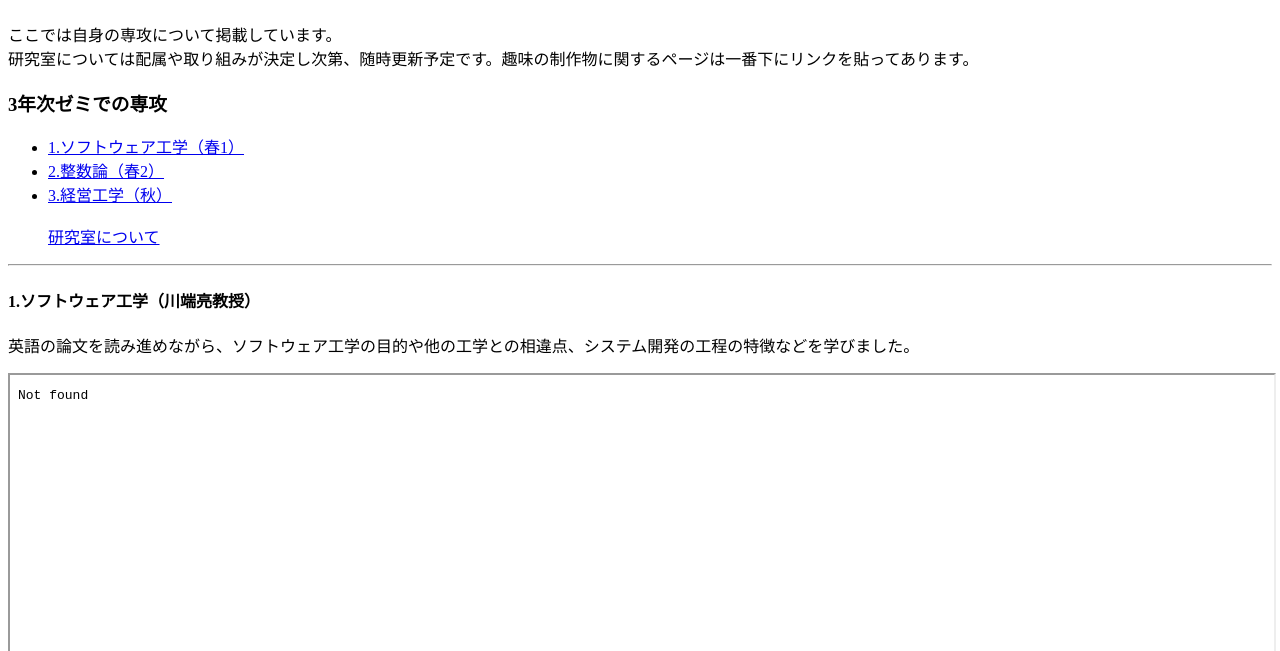
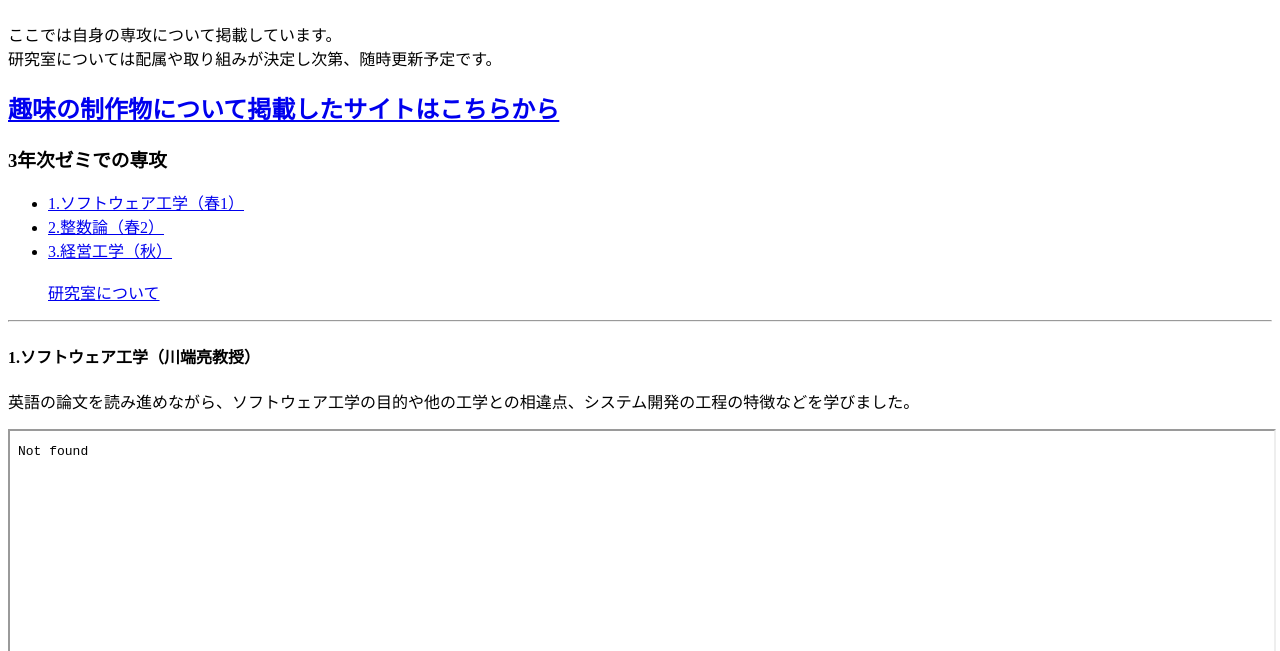
Before and after one commit to MozzarellaHero/laboratory, a plain HTML site: page index.html in a window 1280 px wide. Shown: the part 149-800 px from the top of the page. Drawn offline with Linux system fonts and the light colour scheme.

Commit message:
Update index.html

```diff
--- a/index.html
+++ b/index.html
@@ -31,8 +31,9 @@
 
 			<div id="main_image"><!--最初のメッセージ---->
 					<h1>MozzarellaHeroの研究室</h1>
-				ここでは自身の専攻について掲載しています。<br>研究室については配属や取り組みが決定し次第、随時更新予定です。趣味の制作物に関するページは一番下にリンクを貼ってあります。
+				ここでは自身の専攻について掲載しています。<br>研究室については配属や取り組みが決定し次第、随時更新予定です。
 			</div>
+			<h2><a href="https://mozzarellahero.github.io/MozzarellaRoom/">趣味の制作物について掲載したサイトはこちらから</a></h2>
 
 <section id="section01">
 						<div class="scroll">
@@ -103,7 +104,6 @@
 <hr>
 <footer>
 
-	<a href="https://mozzarellahero.github.io/MozzarellaRoom/">趣味の制作物について掲載したサイトはこちらから</a>
 	<h2><p id="pageTop"><a href="#">page top</a></p><h2>
 
 </footer>
```
